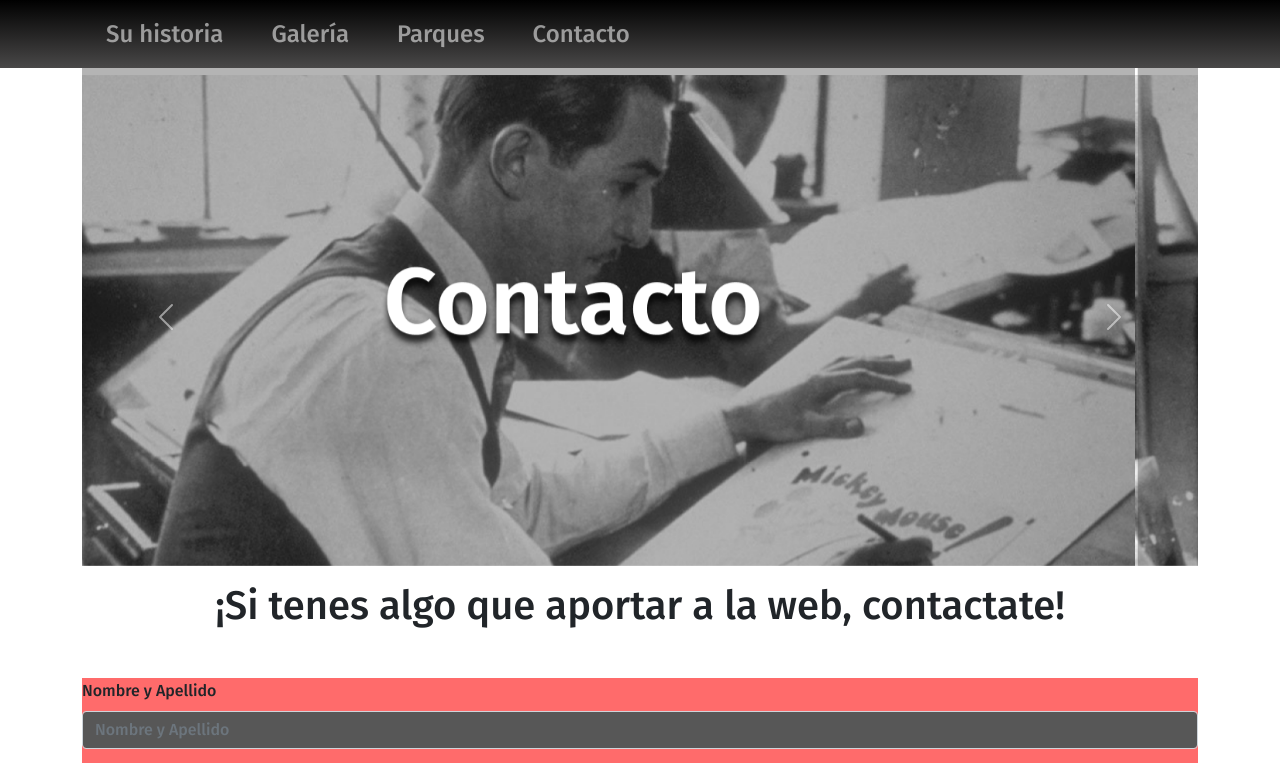
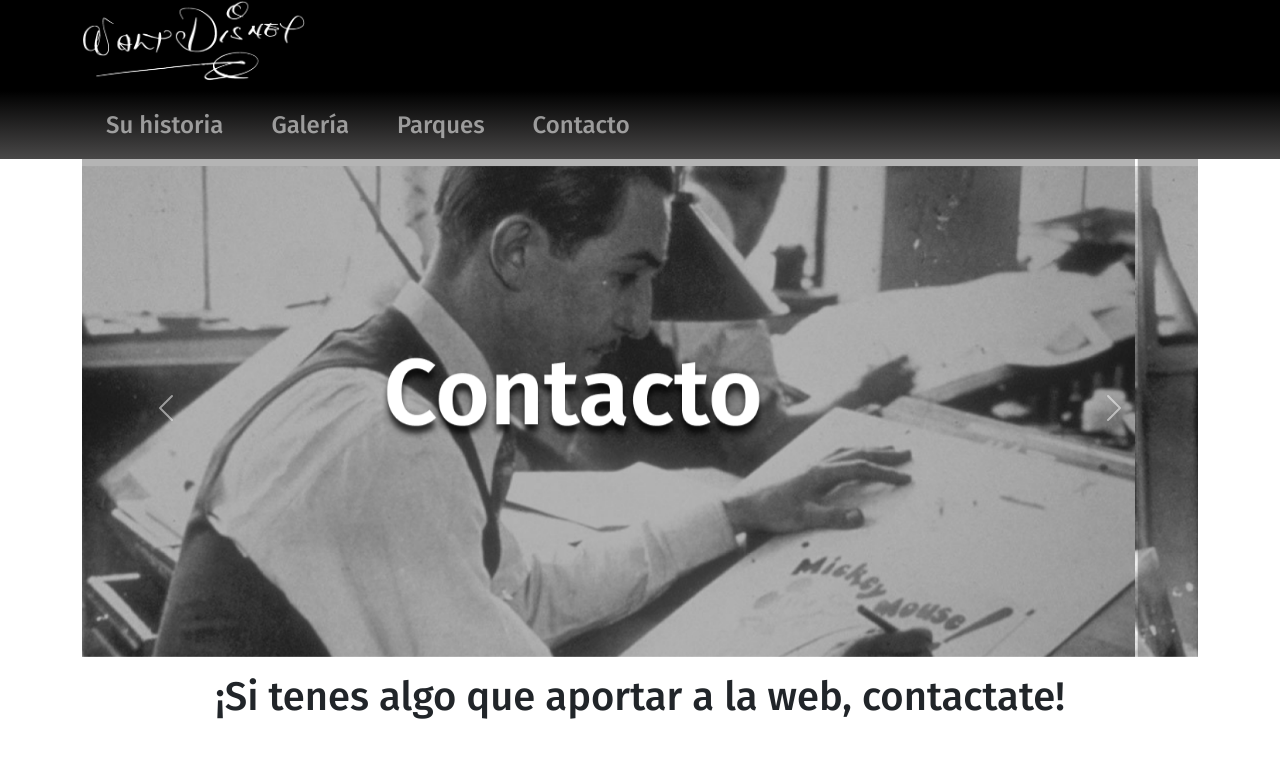
Before and after one commit to josemicoo/PI-Final, a plain HTML site: page contacto.html in a window 1280 px wide. Shown: the top 763 px of the page. Drawn offline with nearby package versions, Linux system fonts and the light colour scheme.

Commit message:
Background Black header

```diff
--- a/contacto.html
+++ b/contacto.html
@@ -22,7 +22,17 @@
   <body>
 
 
-<header>
+<header style="background-color: black;">
+
+
+  <div class="container">
+
+    <a class="navbar-brand" href="index.html">
+      <img src="Images/logo.png" class="logo_img" alt="logo">
+  </a>
+
+</div>
+
     <!--ACÁ COMIENZA EL NAV-->
 
     <nav class="navbar navbar-expand-lg navbar-dark bg-primary  ">
```
Also changed, not shown: galeria.html (+11 -1 lines), parques.html (+11 -1 lines), suHistoria.html (+11 -1 lines).
